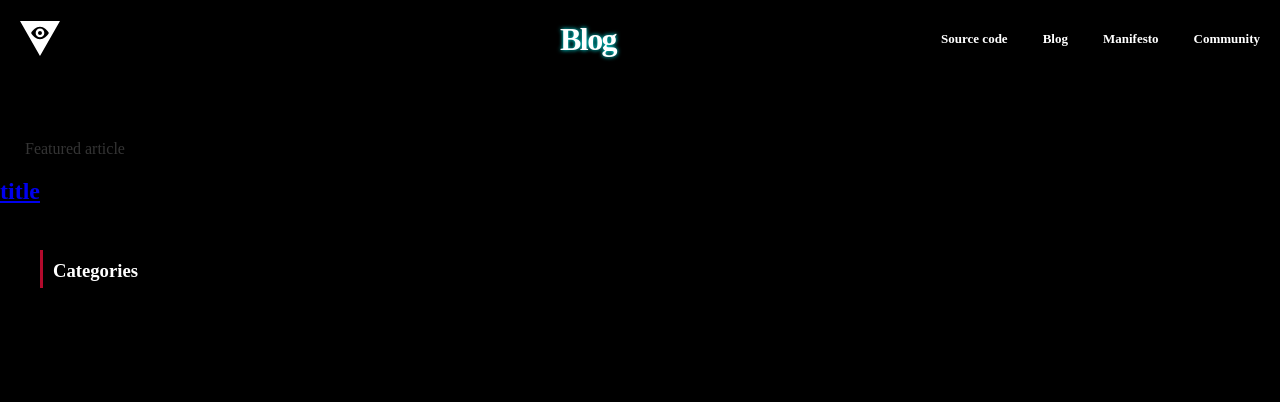
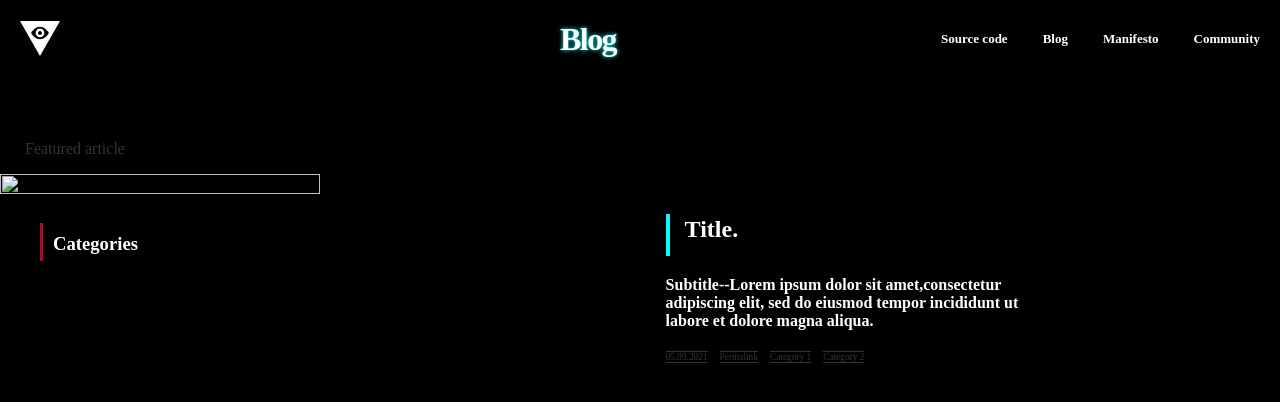
Before and after one commit to librojava/darkfi, a Jekyll site: the page built from index.html, in a window 1280 px wide and 900 px high. Shown: the top 402 px of the window. Built offline with Jekyll 4.4.1, drawn with Linux system fonts in a browser that asks for light colours; nearby versions of some CDN libraries.

Commit message:
Update index.html

```diff
--- a/index.html
+++ b/index.html
@@ -8,13 +8,12 @@
  </div>
 </div>
 
-{% for featured in site.categories.featured-article %}
 <div class = "to-featured-article">
-  <a class = "remove-underline" href ="{{site.baseurl}}{{featured.url}}">
+ <a class = "remove-underline" href ="{{site.baseurl}}/featured-article.html">
   <div class = "featured-article">
    <span>
    <a>
-   <img src = "{{site.baseurl}}{{featured.img}}" class = "img-node">
+    <img src = "{{site.baseurl}}/fies/img/background_7.png" class = "img-node">
    </a>
    </span>
 
@@ -31,9 +30,7 @@
 </div>
   </a>
 </div>
-{% endfor %}
 
-<h2><a href = "title.html">title</a></h2>
 
 <div class = "content1">
 <div class = "category">
```
Lines whose indentation alone changed are shown as unchanged.
